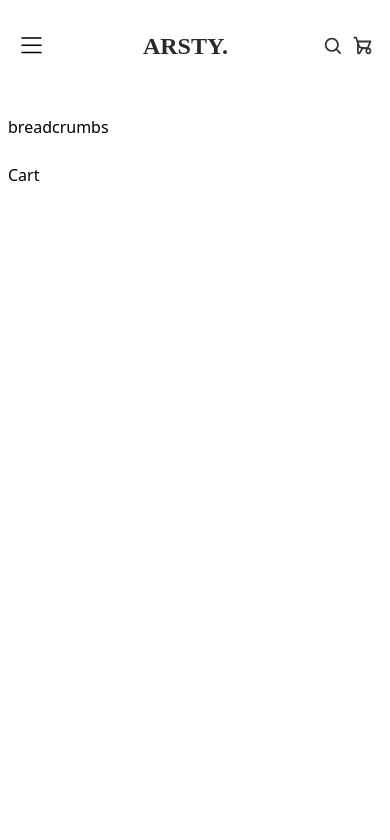
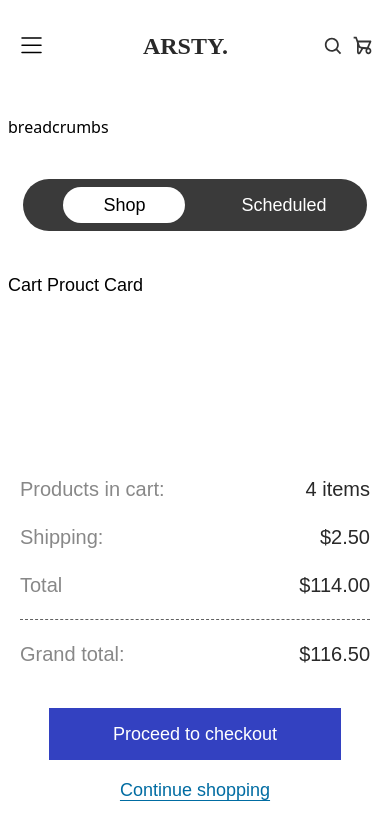
Before and after one commit to eniiku/Artsy, a React (Vite) app: page /marketplace/cart in a window 390 px wide. Shown: the top 840 px of the page. Built offline with nearby package versions, Linux system fonts and the light colour scheme; a web font is replaced by a local one.

Commit message:
feat(Marketplace): creaet cart page for mobile view

```diff
--- a/src/styles/global.css
+++ b/src/styles/global.css
@@ -30,3 +30,19 @@ border-radius: 10px;
 border: 2px solid;
 padding: .7rem 2.4rem
 }
+
+/* Style List items in src/Marketplace/Cart/Cart.tsx */
+@layer components{
+.cart-list {
+  @apply flex justify-between my-5;
+}
+
+  .cart-list span{
+    @apply font-medium text-dark_gray_clr-300;
+  }
+}
+
+.bold-list {
+  font-weight: 500;
+  color: #292929;
+}
--- a/src/views/Marketplace/Cart/Cart.tsx
+++ b/src/views/Marketplace/Cart/Cart.tsx
@@ -1,5 +1,42 @@
 const MarketCart = () => {
-  return <div>Cart</div>;
+  return (
+    <div className='font-satoshi text-lg relative'>
+      {/* Cart Controls */}
+      <div className='bg-[#3A3A3A] my-10 py-2 px-10 flex items-center justify-center gap-14 w-fit mx-auto rounded-full font-medium'>
+        <button className='bg-white py-1 px-10 rounded-full'>Shop</button>
+        <button className='text-white'>Scheduled</button>
+      </div>
+
+      {/* Cart List */}
+      <div>Cart Prouct Card</div>
+
+      {/* Cart Details */}
+      <div className='fixed bottom-0 left-5 right-5 pb-10 z-40'>
+        <ul className='text-xl text-[#888888]'>
+          <li className='cart-list'>
+            Products in cart: <span>4 items</span>
+          </li>
+          <li className='cart-list'>
+            Shipping: <span>$2.50</span>
+          </li>
+          <li className='cart-list'>
+            Total <span>$114.00</span>
+          </li>
+          <li className='cart-list py-5 border-t border-dashed border-light_gray_clr-700'>
+            Grand total: <span>$116.50</span>
+          </li>
+        </ul>
+        <div className='flex flex-col justify-center items-center text-lg gap-4'>
+          <button className='bg-blue_clr-700 font-medium text-white py-3 px-16 w-fit'>
+            Proceed to checkout
+          </button>
+          <button className='text-[#006CA2] underline underline-offset-4'>
+            Continue shopping
+          </button>
+        </div>
+      </div>
+    </div>
+  );
 };
 
 export default MarketCart;
```
